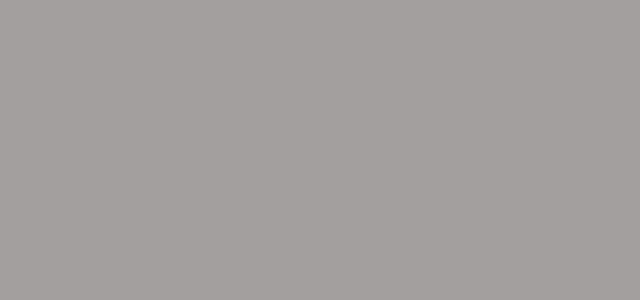
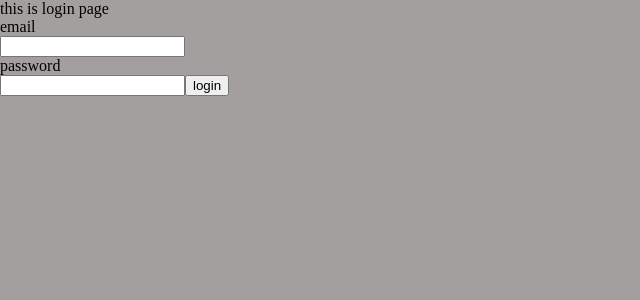
Before and after one commit to JuhiLasod/Rakshak, a React (Create React App) app in the folder frontend/: page /login in a window 1280 px wide. Before the commit this address had no page. Shown: the top 300 px of the page, without its empty margins (0-640 px from the left). Built offline with nearby package versions, Linux system fonts and the light colour scheme.

Commit message:
login done

```diff
--- a/frontend/src/App.js
+++ b/frontend/src/App.js
@@ -2,11 +2,13 @@ import React from "react";
 import {Route, Routes} from "react-router-dom";
 import Dashboard from "./components/Dashboard";
 import SignUp from "./components/SignUp";
+import Login from "./components/Login";
 function App() {
   return (
     <Routes>
       <Route path="/" element={<Dashboard/>}/>
       <Route path="/signup" element={<SignUp/>}/>
+      <Route path="/login" element={<Login/>}/>
     </Routes>
   );
 }
--- a/frontend/src/components/Dashboard.jsx
+++ b/frontend/src/components/Dashboard.jsx
@@ -24,7 +24,10 @@ function Dashboard(){
     const navigate=useNavigate();
     const handlesignup=()=>{
         navigate("/signup");
-    }
+    };
+    const handleLogin=()=>{
+        navigate("/login");
+    };
     return (
         <div>
             <div className="Navbar">
@@ -36,7 +39,7 @@ function Dashboard(){
                 <button className="navbtn"><span>Future Goals</span></button>
                 <button className="navbtn"><span>Contact us</span></button>
                 <button className="loginbtn" onClick={handlesignup}><span>Sign up</span></button>
-                <button className="loginbtn"><span>Sign in</span></button>
+                <button className="loginbtn" onClick={handleLogin}><span>Sign in</span></button>
             </div>
             <div className="dash1">
                 <div className="left">
--- /dev/null
+++ b/frontend/src/components/Login.jsx
@@ -0,0 +1,50 @@
+import React, { useEffect, useState } from "react";
+
+function Login(){
+    const [email,setEmail]=useState("");
+    const [password,setPassword]=useState("");
+    const [message,setMessage]=useState("");
+
+    useEffect(()=>{
+        if(message)
+        {
+            console.log(message);
+        }
+    },[message]);
+    const handleLogin=async()=>{
+        console.log("ending "+email);
+        const res=await fetch("http://localhost:8000/api/auth/login",{
+            method: "POST",
+            headers: {"Content-Type":"application/json"},
+            body: JSON.stringify({email,password})
+        });
+        const text=await res.json();
+        setMessage(text);
+    }
+    return (
+        <div>
+            this is login page
+            <div>
+                email
+            </div>
+            <input
+                type="email"
+                value={email}
+                onChange={(e)=>setEmail(e.target.value)}
+            />
+            <div>
+                password
+            </div>
+            <input
+                type="password"
+                value={password}
+                onChange={(e)=>setPassword(e.target.value)}
+            />
+            <button onClick={handleLogin}>login</button>
+            <div>
+                {message}
+            </div>
+        </div>
+    )
+};
+export default Login;
```
Also changed, not shown: 2 other files (tests, documents, lock files or other folders).
